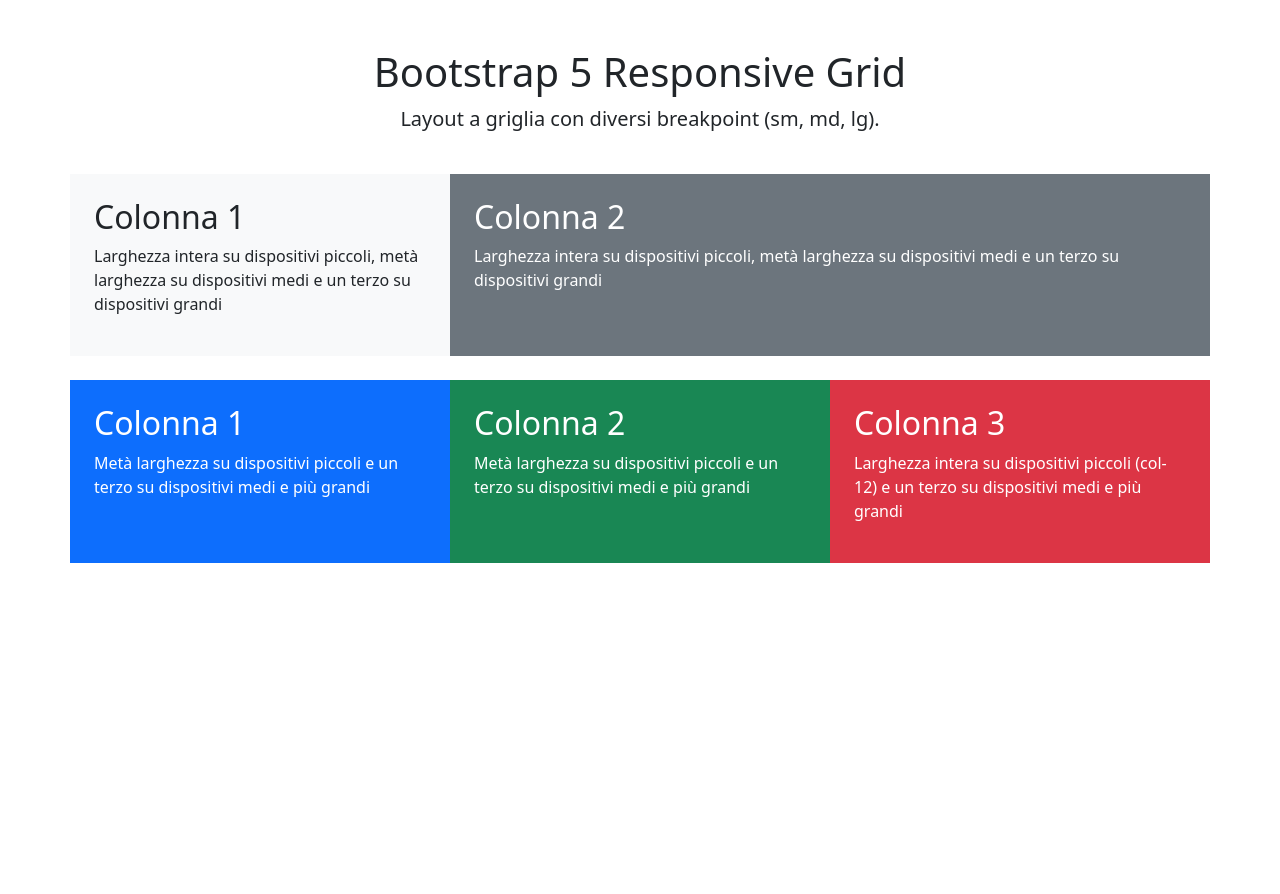
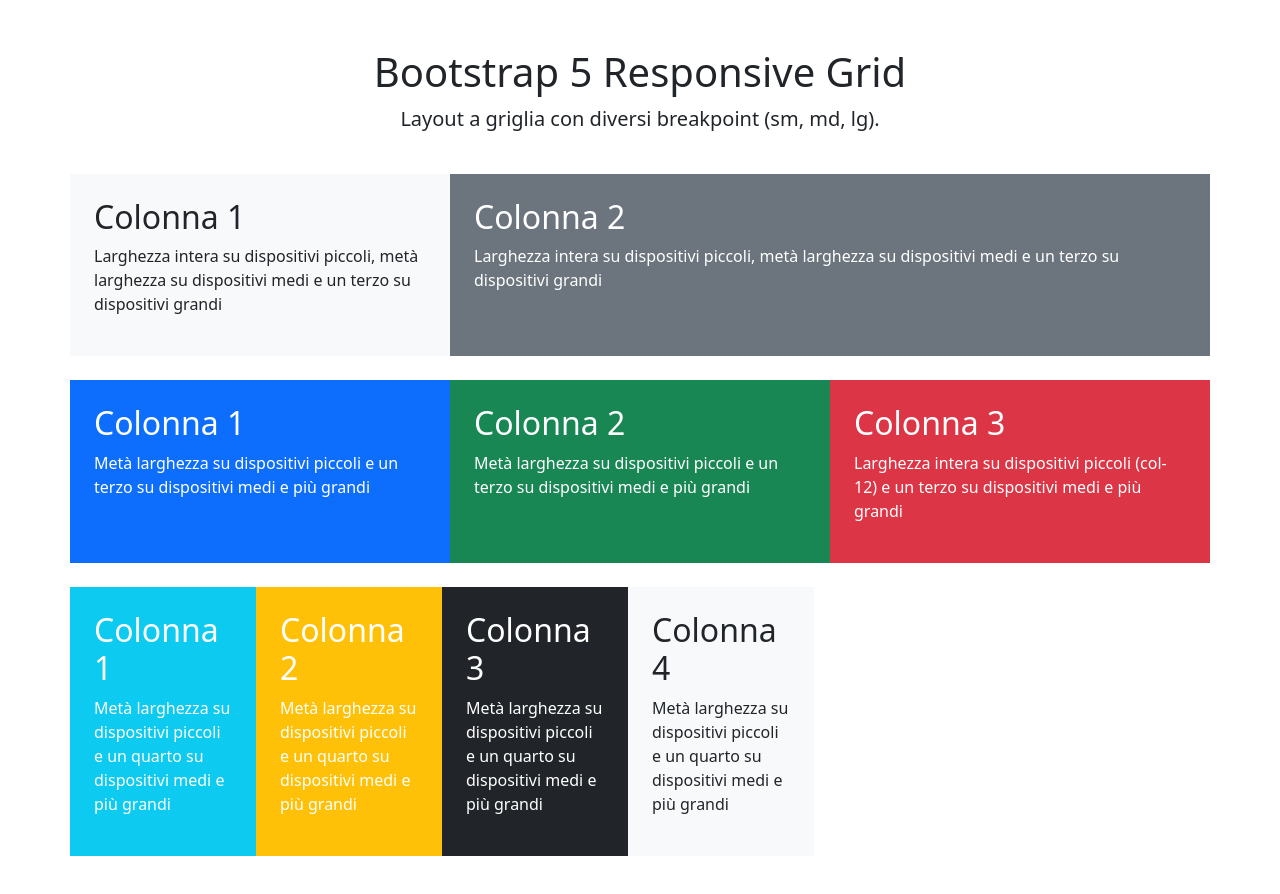
Before and after one commit to marrasluca/htmlcss-bootstrap-layout, a plain HTML site: page js/index.html in a window 1280 px wide. Before the commit the page ends 800 px from the top, so only its background shows below. Drawn offline with nearby package versions, Linux system fonts and the light colour scheme.

Commit message:
add: quarta riga

```diff
--- a/js/index.html
+++ b/js/index.html
@@ -49,7 +49,25 @@
             </div>
 
 
-            <!-- riga 4 -->
+            <!-- Quarta riga -->
+          <div class="row row-cols-4 row-cols-md-6 my-4 text-white">
+            <div class="bg-info p-4">
+              <h2>Colonna 1</h2>
+              <p>Metà larghezza su dispositivi piccoli e un quarto su dispositivi medi e più grandi</p>
+            </div>
+            <div class="bg-warning p-4">
+              <h2>Colonna 2</h2>
+              <p>Metà larghezza su dispositivi piccoli e un quarto su dispositivi medi e più grandi</p>
+            </div>
+            <div class="bg-dark p-4">
+              <h2>Colonna 3</h2>
+              <p>Metà larghezza su dispositivi piccoli e un quarto su dispositivi medi e più grandi</p>
+            </div>
+            <div class="bg-light text-dark  p-4">
+              <h2>Colonna 4</h2>
+              <p>Metà larghezza su dispositivi piccoli e un quarto su dispositivi medi e più grandi</p>
+            </div>
+          </div>
 
          </div>
 
```
